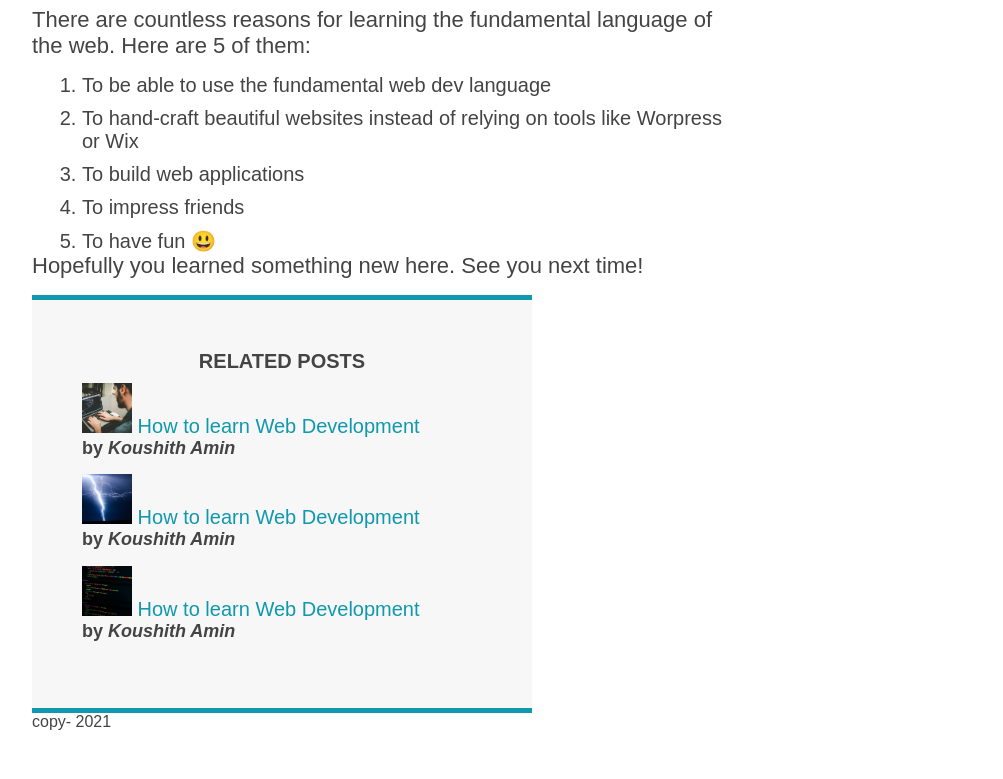
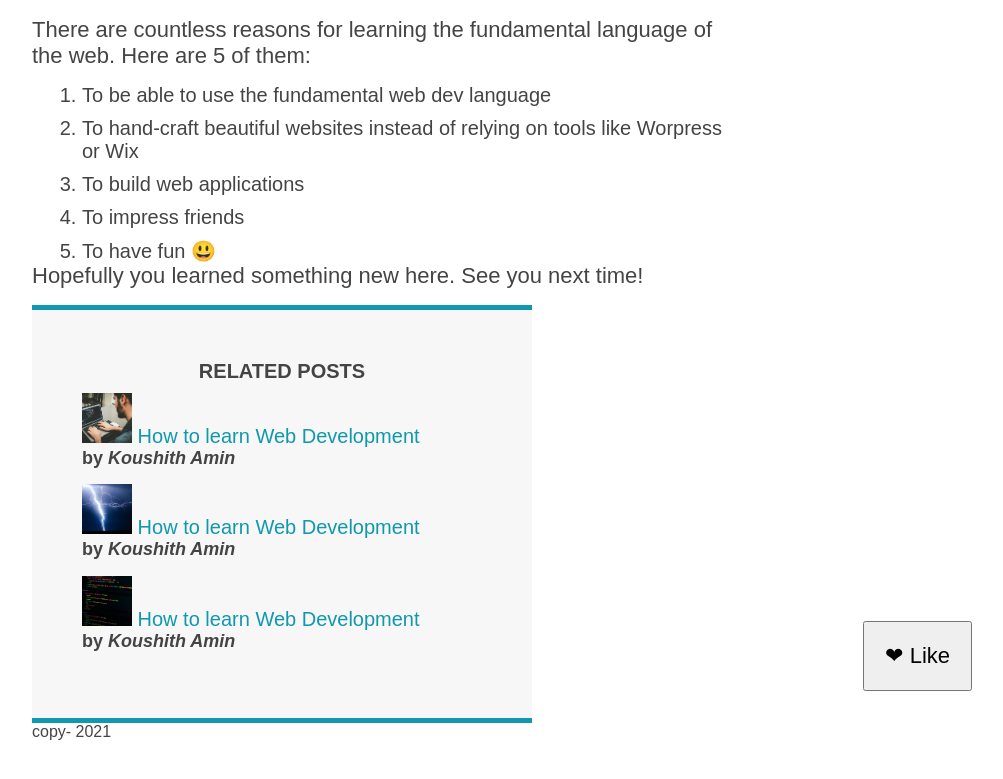
Before and after one commit to Koushith/Back-To-Basics, a plain HTML site: page 02-HTML-Fundamentals/index.html in a window 1280 px wide. Shown: the part 1331-2110 px from the top of the page, without its empty margins (258-1261 px from the left). Drawn offline with Linux system fonts and the light colour scheme.

Commit message:
adds basic positioning things

```diff
--- a/02-HTML-Fundamentals/index.html
+++ b/02-HTML-Fundamentals/index.html
@@ -86,5 +86,6 @@
         <footer>copy- 2021</footer>
       </article>
     </div>
+    <button>❤ Like</button>
   </body>
 </html>
--- a/02-HTML-Fundamentals/style.css
+++ b/02-HTML-Fundamentals/style.css
@@ -8,6 +8,7 @@ body {
   color: #444;
   font-family: sans-serif;
   border-top: 10px solid #1098ad;
+  position: relative;
 }
 
 .container {
@@ -141,4 +142,20 @@ a:active {
 }
 
 nav a:link {
+  display: inline-block;
+  margin-top: 10px;
+  margin-right: 5px;
 }
+
+nav a:link:last-child {
+  margin-right: 0;
+}
+
+button {
+  font-size: 22px;
+  padding: 20px;
+  cursor: pointer;
+  position: absolute;
+  bottom: 50px;
+  right: 50px;
+}
```
